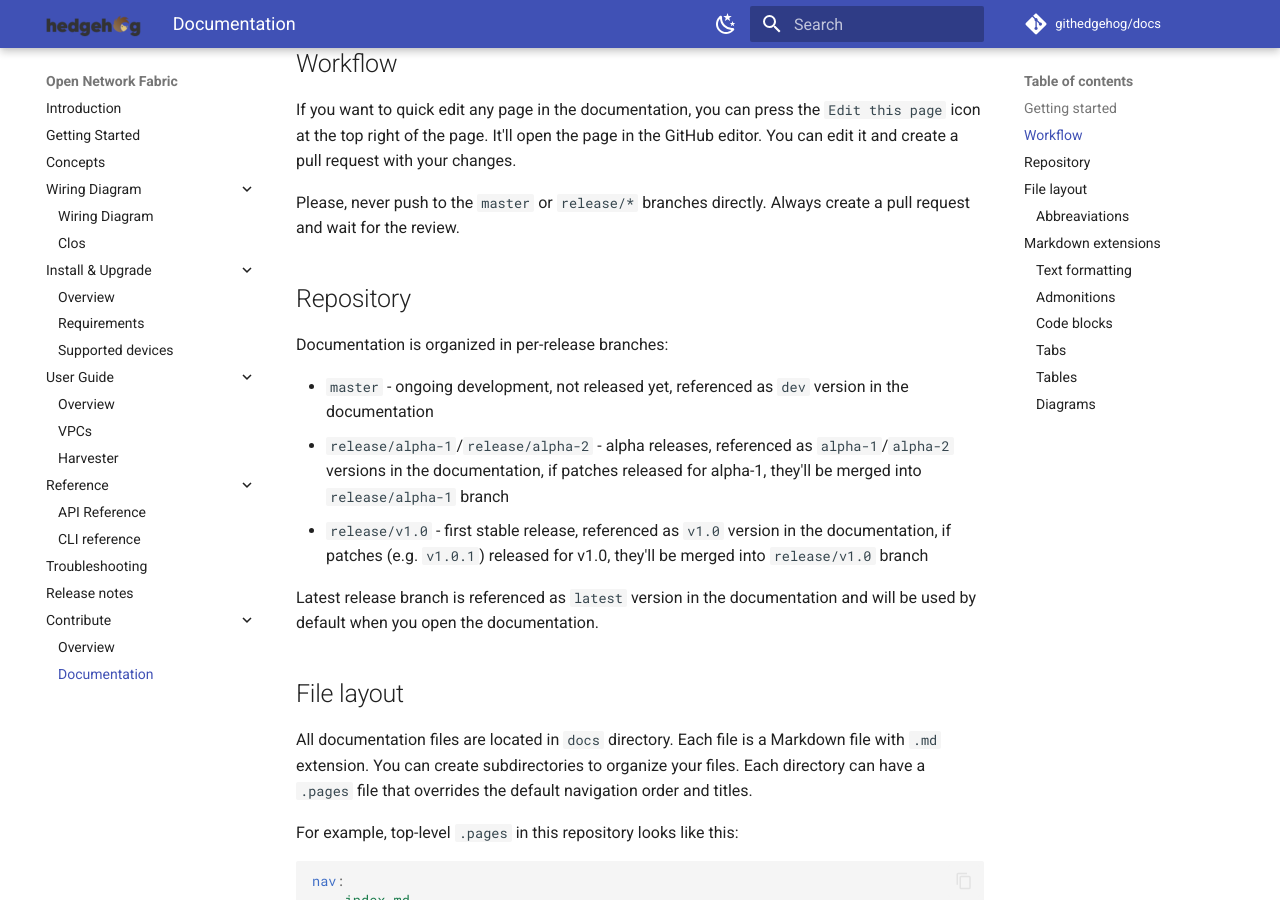
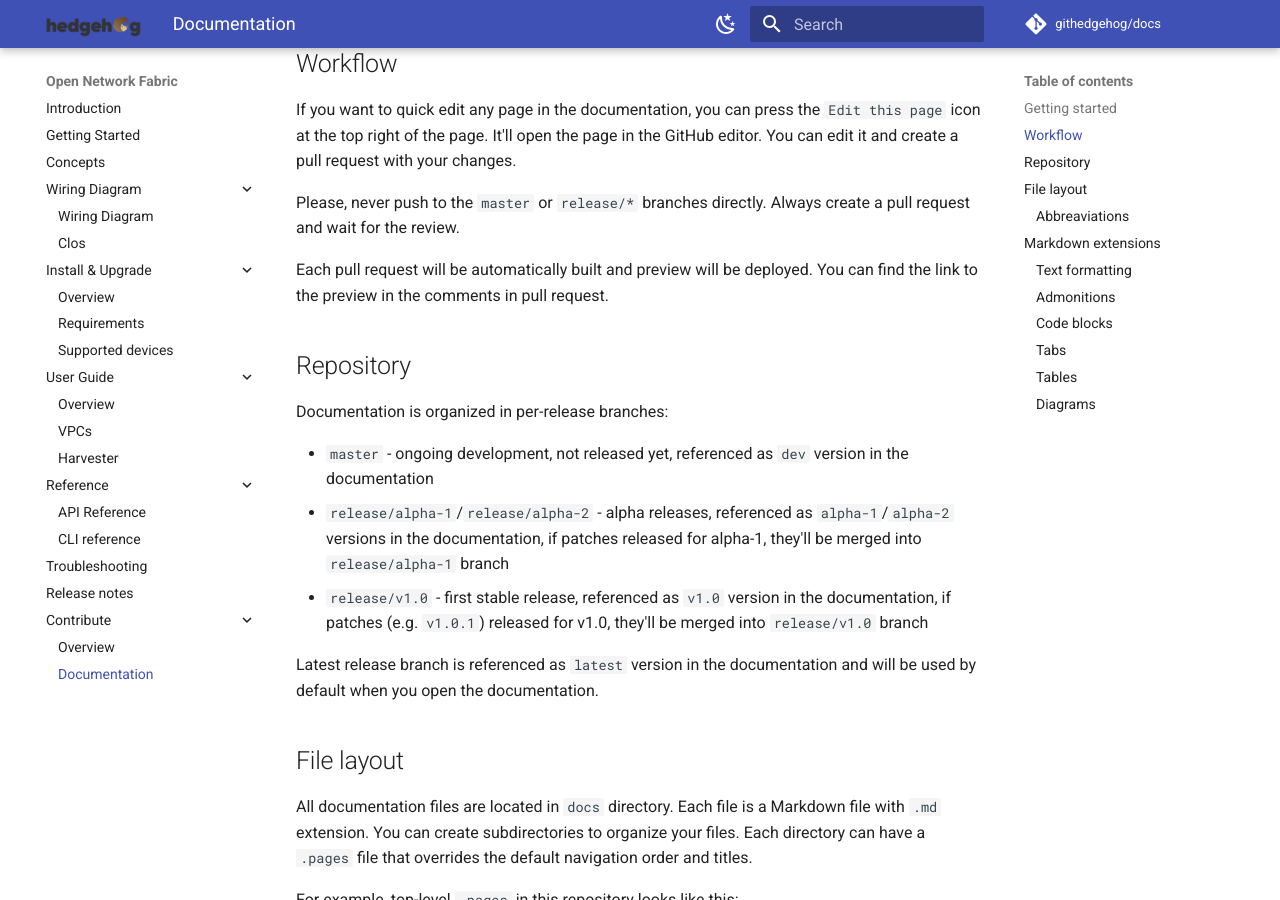
Before and after one commit to githedgehog/docs, an MkDocs documentation site: the page built from docs/contribute/docs.md, in a window 1280 px wide and 900 px high, scrolled down 631 px. Built offline with MkDocs 1.6.1 and Material for MkDocs 9.7.7, drawn with Linux system fonts in a browser that asks for light colours; emoji names are drawn with the system emoji font; comment, search, counter and statistics services are not loaded; the version menu is left out.

Commit message:
Add note on PR preview

```diff
--- a/docs/contribute/docs.md
+++ b/docs/contribute/docs.md
@@ -25,6 +25,8 @@ to make sure that your changes will be built correctly and doesn't break documen
 If you want to quick edit any page in the documentation, you can press the `Edit this page` icon at the top right of the page. It'll open the page in the GitHub editor. You can edit it and create a pull request with your changes.
 
 Please, never push to the `master` or `release/*` branches directly. Always create a pull request and wait for the review.
+
+Each pull request will be automatically built and preview will be deployed. You can find the link to the preview in the comments in pull request.
 
 ## Repository
 
```
